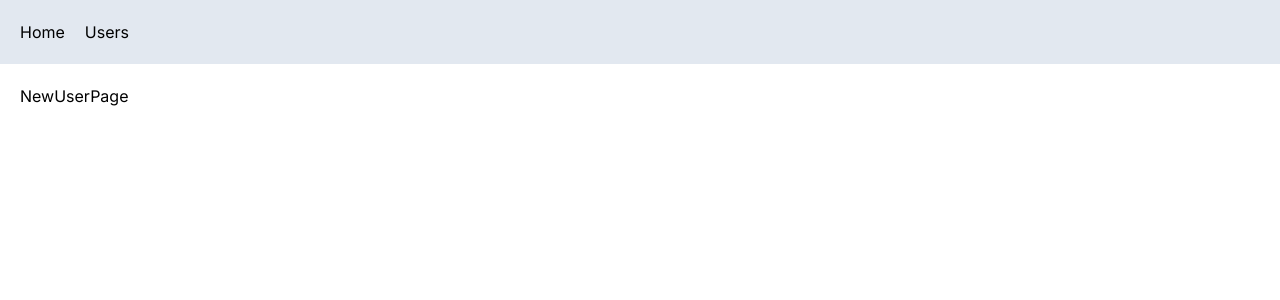
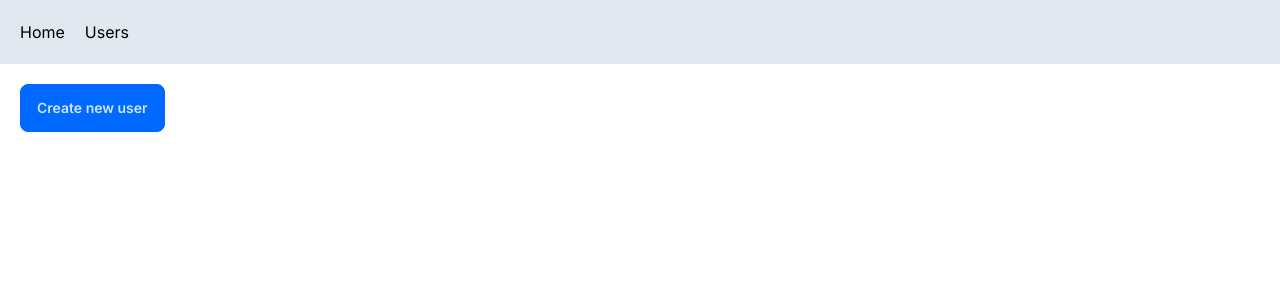
Before and after one commit to RKHarrison/NextCoursework, a Next.js app: page /users/new in a window 1280 px wide. Shown: the top 300 px of the page. Built offline with nearby package versions, Linux system fonts and the light colour scheme.

Commit message:
Creates new user button with programmatic naviugation back to users page

```diff
--- a/app/users/new/page.tsx
+++ b/app/users/new/page.tsx
@@ -1,7 +1,20 @@
+"use client";
+import { useRouter } from "next/navigation";
 import React from "react";
 
 const NewUserPage = () => {
-  return <div>NewUserPage</div>;
+  const router = useRouter();
+
+  return (
+    <button
+      className="btn btn-primary"
+      onClick={() => {
+        router.push("/users");
+      }}
+    >
+      Create new user
+    </button>
+  );
 };
 
 export default NewUserPage;
--- a/app/users/page.tsx
+++ b/app/users/page.tsx
@@ -1,5 +1,6 @@
 import React from "react";
 import UserTable from "./UserTable";
+import Link from "next/link";
 
 interface Props {
   searchParams: { sortOrder: string };
@@ -9,6 +10,9 @@ const UsersPage = async ({ searchParams: { sortOrder } }: Props) => {
   return (
     <>
       <h1>Users</h1>
+      <Link href="/users/new" className="btn">
+        New User
+      </Link>
       <UserTable sortOrder={sortOrder} />
       <p>{new Date().toLocaleTimeString()}</p>
     </>
```
